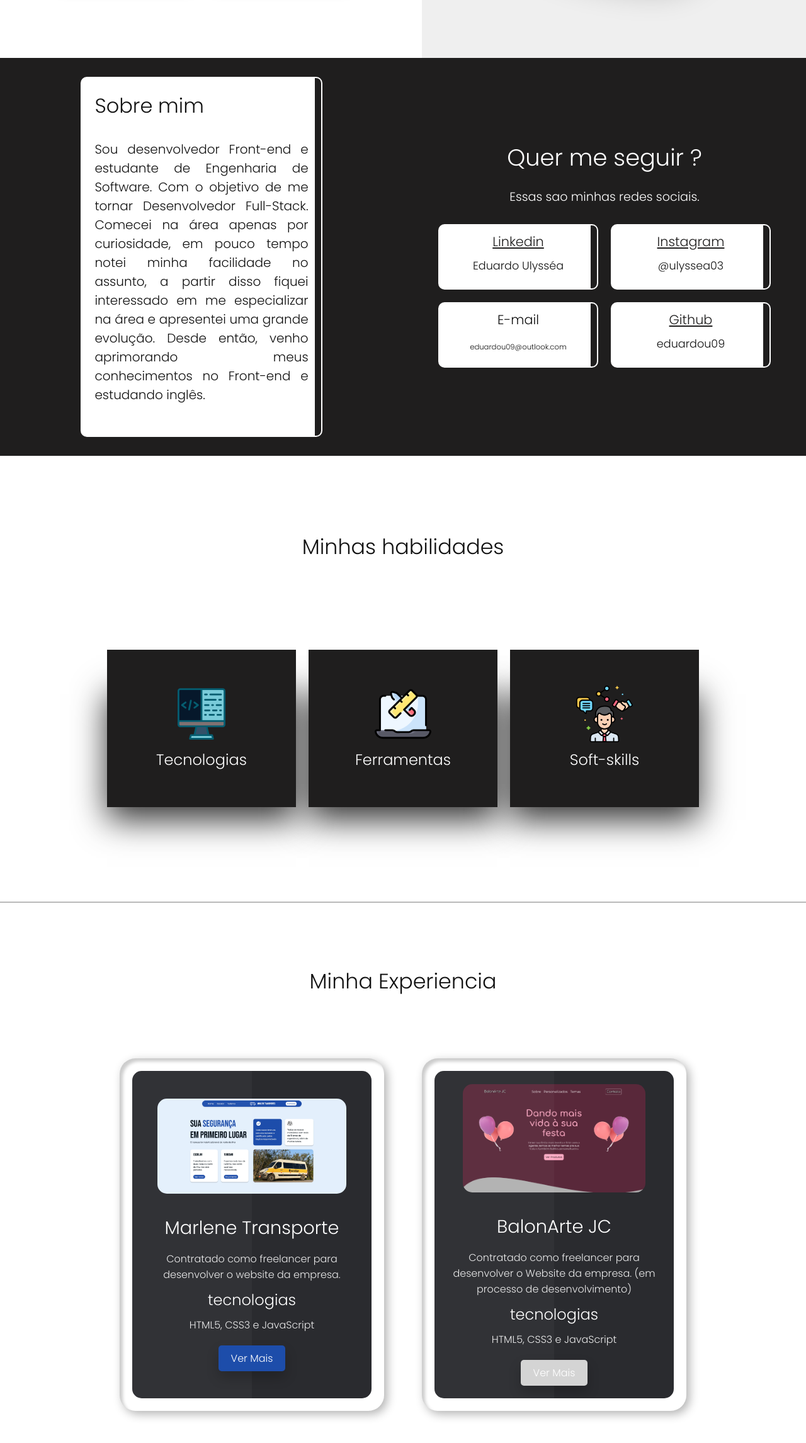
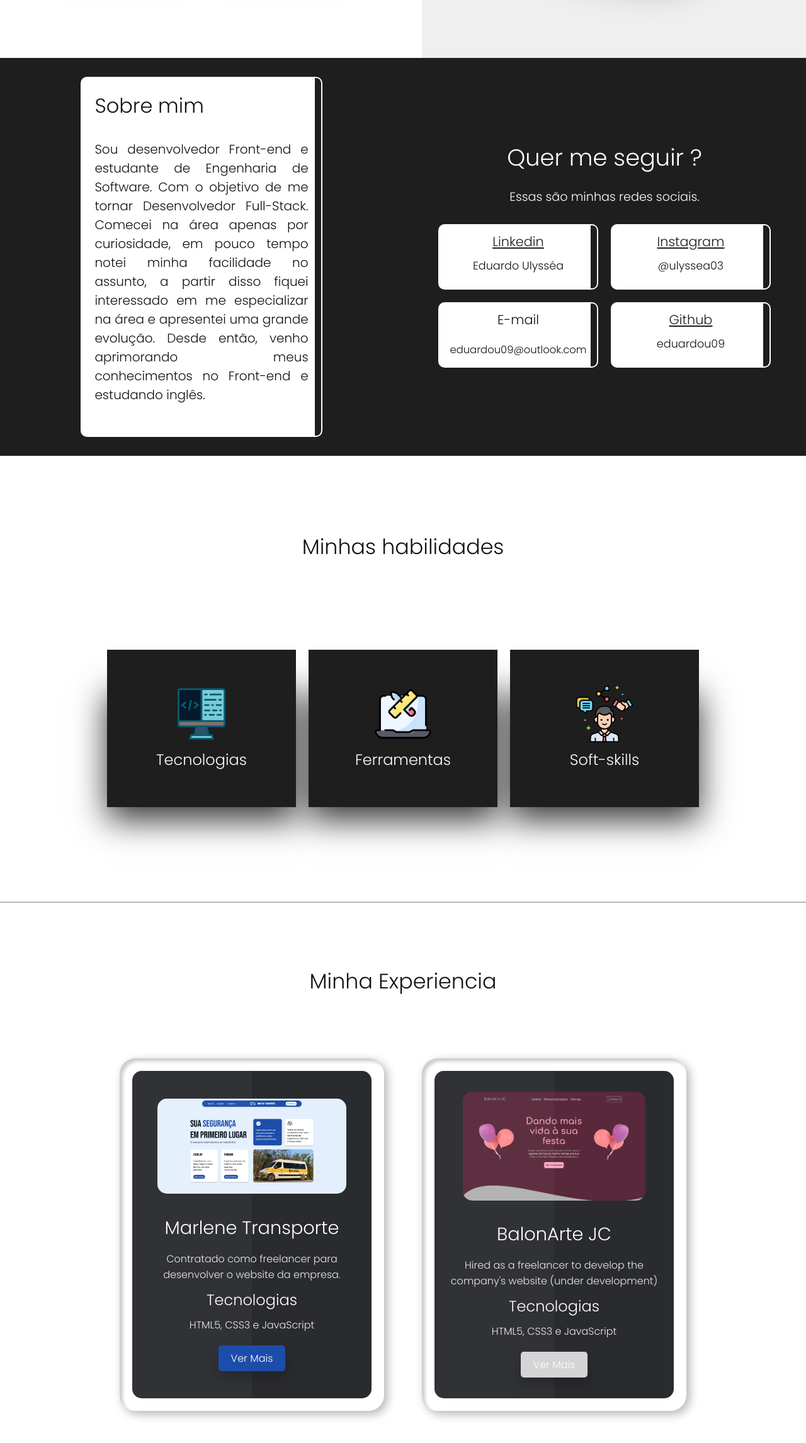
Before and after one commit to eduardou09/Eduardo-Ulyssea, a plain HTML site: page index.html in a window 1280 px wide. Shown: the part 727-3019 px from the top of the page at 63% size. Drawn offline with Linux system fonts and the light colour scheme.

Commit message:
Add files via upload

```diff
--- a/index.html
+++ b/index.html
@@ -71,7 +71,7 @@
             <div class="part2">
                 <div class="titulo3">
                 <h2>Quer me seguir ?</h2>
-                <p>Essas sao minhas redes sociais.</p>
+                <p>Essas são minhas redes sociais.</p>
                 </div>
                     <div class="row">
                         <div class="card1">
@@ -171,7 +171,7 @@
                   <img class="foto-marlene" src="site-marlene.jpeg" alt="">
                   <h3>Marlene Transporte</h3>
                   <p>Contratado como freelancer para desenvolver o website da empresa. </p>
-                  <h4> tecnologias</h4>
+                  <h4> Tecnologias</h4>
                   <p>HTML5, CSS3 e JavaScript</p>
                   <a href="https://marlenetransportes.com.br/" target="_blank">Ver Mais</a>
 
@@ -184,8 +184,8 @@
                 <div class="content-projetos">
                     <img  id="ballonart" src="balonarte.png" alt="">
                   <h3>BalonArte JC</h3>
-                  <p>Contratado como freelancer para desenvolver o Website da empresa. (em processo de desenvolvimento) </p>
-                  <h4> tecnologias</h4>
+                  <p>Hired as a freelancer to develop the company's website (under development) </p>
+                  <h4> Tecnologias</h4>
                   <p>HTML5, CSS3 e JavaScript</p>
 
                   <a href="#">Ver Mais</a>
--- a/mobile.css
+++ b/mobile.css
@@ -38,9 +38,7 @@
     font-size: 15pt;
   }
 
-  p#email2 {
-    font-size: 8.4pt;
-   }
+
 
 }
 
@@ -199,10 +197,7 @@ li#english {
     height: 500px;
     background-image: url("foto-550.jpg");
   }
-  p#email2 {
-    margin-top: 20px;
-    font-size: 8.7pt;
-   }
+
 
 }
 
```
Also changed, not shown: index2.html (+8 -8 lines).
